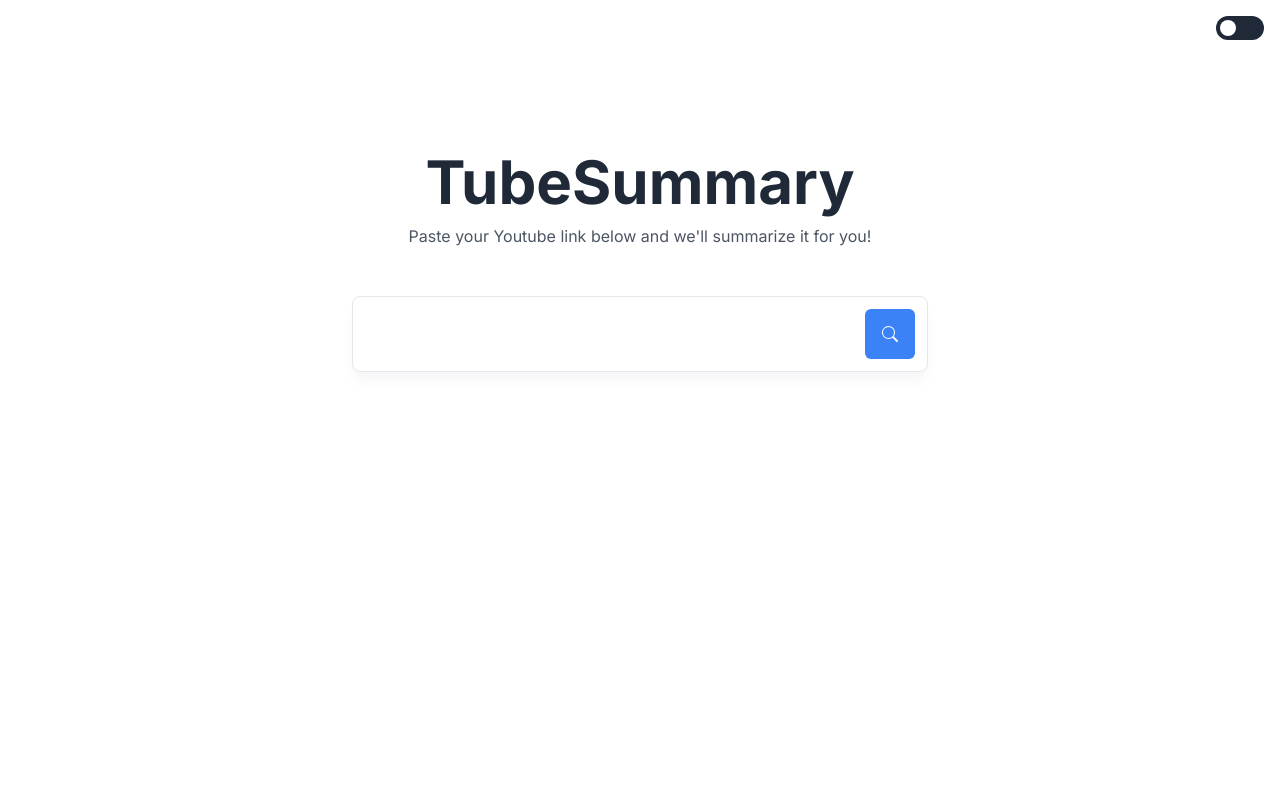
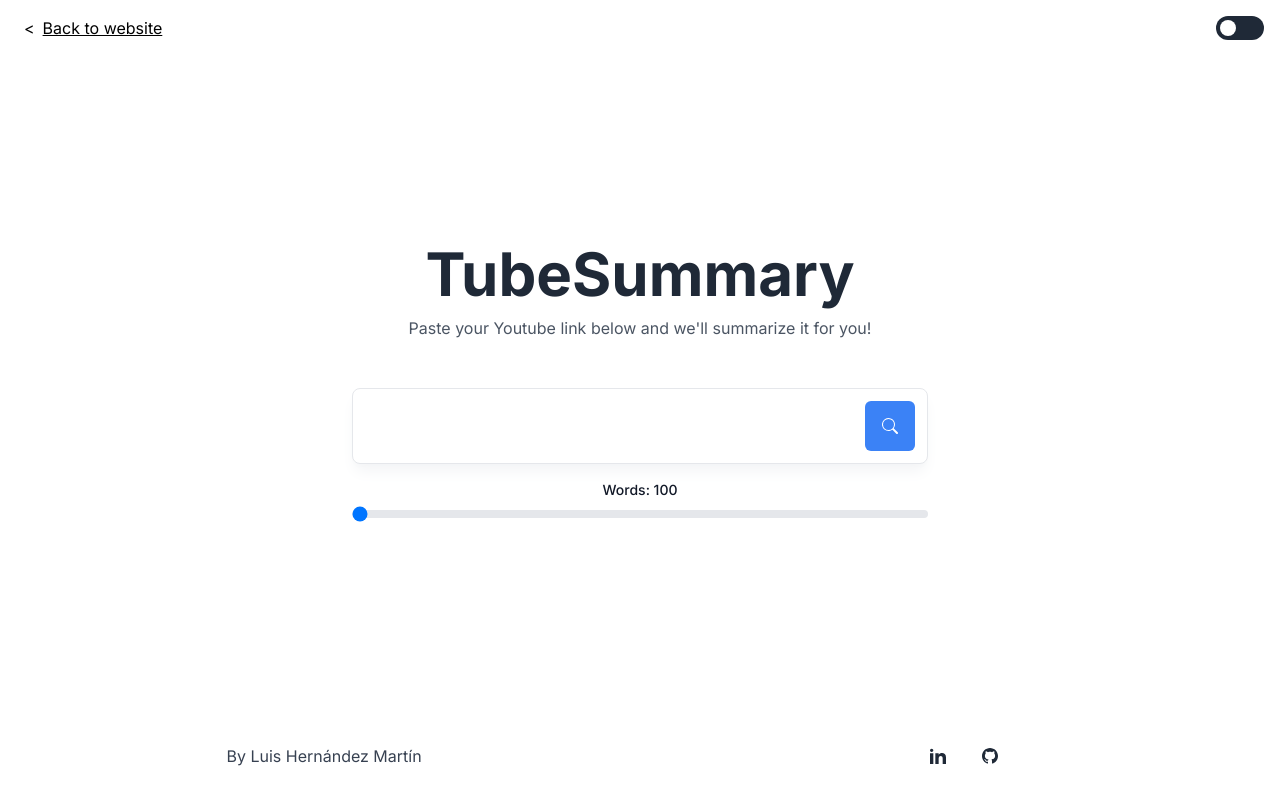
Before and after one commit to luisher98/video-to-summary-frontend, a Next.js app: page / in a window 1280 px wide. Built offline with nearby package versions, Linux system fonts and the light colour scheme.

Commit message:
improved UI

```diff
--- a/app/components/DarkModeSwitch.tsx
+++ b/app/components/DarkModeSwitch.tsx
@@ -1,4 +1,6 @@
 "use client";
+
+import Link from "next/link";
 
 import { useEffect, useState } from "react";
 
@@ -35,7 +37,7 @@ export default function DartModeSwitch() {
   }
 
   return (
-    <div className="flex flex-row-reverse space-x-2 p-4">
+    <div className="flex flex-row-reverse justify-between space-x-2 p-4">
       <input
         id="btn"
         type="checkbox"
@@ -55,6 +57,11 @@ export default function DartModeSwitch() {
           }`}
         ></div>
       </label>
+      <Link href={"/"} className="dark:text-gray-400 flex ">
+      <p>{`<`}</p>
+      <p className="underline pl-2"> Back to website</p>
+      </Link>
+
     </div>
   );
 }
--- a/app/components/Footer.tsx
+++ b/app/components/Footer.tsx
@@ -1,7 +1,40 @@
-import React from 'react'
+import React from "react";
 
-export default function footer() {
+export default function Footer() {
   return (
-    <div>footer</div>
-  )
+    <>
+      <footer className="sticky-footer flex  place-content-between items-center text-center text-white ">
+        <div className="w-full  p-4 text-center text-gray-700  dark:text-gray-400">
+          By Luis Hernández Martín
+        </div>
+        <div className="container pt-9">
+          <div className="mb-9 flex justify-center">
+            <a
+              href="#!"
+              className="mr-9 text-gray-800 dark:text-gray-200"
+            >
+              <svg
+                xmlns="http://www.w3.org/2000/svg"
+                className="h-4 w-4"
+                fill="currentColor"
+                viewBox="0 0 24 24"
+              >
+                <path d="M4.98 3.5c0 1.381-1.11 2.5-2.48 2.5s-2.48-1.119-2.48-2.5c0-1.38 1.11-2.5 2.48-2.5s2.48 1.12 2.48 2.5zm.02 4.5h-5v16h5v-16zm7.982 0h-4.968v16h4.969v-8.399c0-4.67 6.029-5.052 6.029 0v8.399h4.988v-10.131c0-7.88-8.922-7.593-11.018-3.714v-2.155z" />
+              </svg>
+            </a>
+            <a href="#!" className="text-gray-800 dark:text-gray-200">
+              <svg
+                xmlns="http://www.w3.org/2000/svg"
+                className="h-4 w-4"
+                fill="currentColor"
+                viewBox="0 0 24 24"
+              >
+                <path d="M12 0c-6.626 0-12 5.373-12 12 0 5.302 3.438 9.8 8.207 11.387.599.111.793-.261.793-.577v-2.234c-3.338.726-4.033-1.416-4.033-1.416-.546-1.387-1.333-1.756-1.333-1.756-1.089-.745.083-.729.083-.729 1.205.084 1.839 1.237 1.839 1.237 1.07 1.834 2.807 1.304 3.492.997.107-.775.418-1.305.762-1.604-2.665-.305-5.467-1.334-5.467-5.931 0-1.311.469-2.381 1.236-3.221-.124-.303-.535-1.524.117-3.176 0 0 1.008-.322 3.301 1.23.957-.266 1.983-.399 3.003-.404 1.02.005 2.047.138 3.006.404 2.291-1.552 3.297-1.23 3.297-1.23.653 1.653.242 2.874.118 3.176.77.84 1.235 1.911 1.235 3.221 0 4.609-2.807 5.624-5.479 5.921.43.372.823 1.102.823 2.222v3.293c0 .319.192.694.801.576 4.765-1.589 8.199-6.086 8.199-11.386 0-6.627-5.373-12-12-12z" />
+              </svg>
+            </a>
+          </div>
+        </div>
+      </footer>
+    </>
+  );
 }
--- a/app/components/Form.tsx
+++ b/app/components/Form.tsx
@@ -1,4 +1,11 @@
-export default function Form({ url, setUrl, handleSubmit, isLoading }) {
+export default function Form({
+  url,
+  setUrl,
+  handleSubmit,
+  isLoading,
+  numberOfWords,
+  setNumberOfWords,
+}) {
   return (
     <>
       <div className="relative mx-auto mt-7 max-w-xl sm:mt-12">
@@ -24,6 +31,7 @@ export default function Form({ url, setUrl, handleSubmit, isLoading }) {
                 disabled={isLoading}
               />
             </div>
+
             <div className="flex-[0_0_auto]">
               <button
                 className="inline-flex items-center justify-center gap-2 rounded-md border border-transparent bg-blue-500 p-4 text-sm font-semibold text-white transition-all hover:bg-blue-600 focus:outline-none focus:ring-2 focus:ring-blue-500 focus:ring-offset-2 dark:focus:ring-offset-gray-800"
@@ -43,6 +51,23 @@ export default function Form({ url, setUrl, handleSubmit, isLoading }) {
               </button>
             </div>
           </div>
+          <label
+            htmlFor="minmax-Words"
+            className="mt-4 block text-sm font-medium text-gray-900 dark:text-gray-400"
+          >
+            Words: {numberOfWords}
+          </label>
+          <input
+            className="w-full h-2 bg-gray-200 rounded-lg appearance-none cursor-pointer dark:bg-gray-700"
+            id="minmax-Words"
+            type="range"
+            min="100"
+            max="500"
+            step="100"
+            value={numberOfWords}
+            onChange={(e) => setNumberOfWords(e.target.value)}
+            disabled={isLoading}
+          />
         </form>
       </div>
     </>
--- a/app/components/InputField.tsx
+++ b/app/components/InputField.tsx
@@ -10,15 +10,21 @@ import Form from "./Form";
 
 export default function InputField() {
   const [url, setUrl] = useState("");
-  const { setSummary, setVideoInfo, setIsLoading, isLoading } =
-    useVideoSummary();
+  const {
+    setSummary,
+    setVideoInfo,
+    setIsLoading,
+    isLoading,
+    numberOfWords,
+    setNumberOfWords,
+  } = useVideoSummary();
 
   const handleSubmit = async (e) => {
     e.preventDefault();
     setIsLoading(true);
     try {
       const info: VideoInfo = await getInfo(url);
-      const summary: Summary = await getSummary(url);
+      const summary: Summary = await getSummary(url, numberOfWords);
 
       setSummary(summary);
       setVideoInfo(info);
@@ -31,7 +37,7 @@ export default function InputField() {
   };
 
   return (
-    <div className="relative overflow-hidden">
+    <div className="relative overflow-x-hidden">
       <div className="mx-auto max-w-[85rem] px-4 py-10 sm:px-6 sm:py-24 lg:px-8">
         <div className="text-center">
           <Heading />
@@ -40,6 +46,8 @@ export default function InputField() {
             setUrl={setUrl}
             handleSubmit={handleSubmit}
             isLoading={isLoading}
+            numberOfWords={numberOfWords}
+            setNumberOfWords={setNumberOfWords}
           />
         </div>
       </div>
--- a/app/context/VideoContext.tsx
+++ b/app/context/VideoContext.tsx
@@ -20,12 +20,13 @@ export function VideoContextProvider({
 }) {
   const [summary, setSummary] = useState<Summary>(null);
   const [videoInfo, setVideoInfo] = useState<VideoInfo>(null);
+  const [numberOfWords, setNumberOfWords] = useState<number>(100);
 
   const [isLoading, setIsLoading] = useState<Loading>(false);
 
   return (
     <VideoContext.Provider
-      value={{ summary, setSummary, videoInfo, setVideoInfo, isLoading, setIsLoading }}
+      value={{ summary, setSummary, videoInfo, setVideoInfo, isLoading, setIsLoading, numberOfWords, setNumberOfWords }}
     >
       {children}
     </VideoContext.Provider>
--- a/app/layout.tsx
+++ b/app/layout.tsx
@@ -16,7 +16,7 @@ export default function RootLayout({
 }) {
   return (
     <html lang="en">
-      <body className={`font-sans ${inter.variable} dark:bg-gray-800`}>
+      <body className={`font-sans ${inter.variable} dark:bg-gray-800 flex flex-col place-content-between h-screen`}>
 
         {children}</body>
     </html>
--- a/app/page.tsx
+++ b/app/page.tsx
@@ -1,5 +1,5 @@
 import DarkModeSwitch from "./components/DarkModeSwitch";
-import Layout from "./components/Layout";
+import Footer from "./components/Footer";
 import InputField from "./components/InputField";
 import Summary from "./components/Summary";
 
@@ -20,6 +20,7 @@ export default function Home() {
         <InputField />
         <Summary />
       </VideoContextProvider>
+      <Footer />
     </>
   );
 }
--- a/lib/getVideoSummary.ts
+++ b/lib/getVideoSummary.ts
@@ -1,6 +1,6 @@
-export default async function getSummary(url: string) {
+export default async function getSummary(url: string, words: number) {
   try {
-    const response = await fetch(`/api/video-summary?url=${url}`, {
+    const response = await fetch(`/api/video-summary?url=${url}?words=${words}`, {
       headers: {
         "Content-Type": "application/json",
       },
--- a/next.config.mjs
+++ b/next.config.mjs
@@ -1,11 +1,17 @@
 /** @type {import("next").NextConfig} */
 const config = {
-    experimental: {
-        instrumentationHook: true,
+  experimental: {
+    instrumentationHook: true,
+  },
+  images: {
+    remotePatterns: [
+      {
+        protocol: "https",
+        hostname: "i.ytimg.com",
+        port: "",
       },
-      images: {
-        domains: ['i.ytimg.com'],
-      }
+    ],
+  },
 };
 
 export default config;
```
